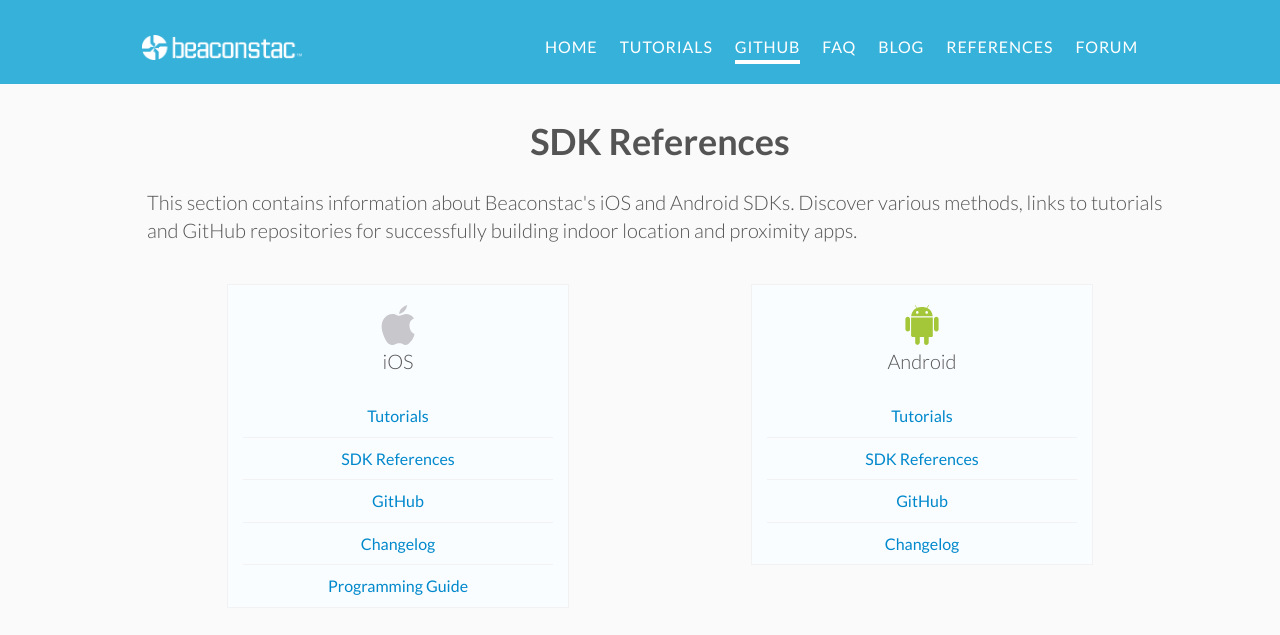
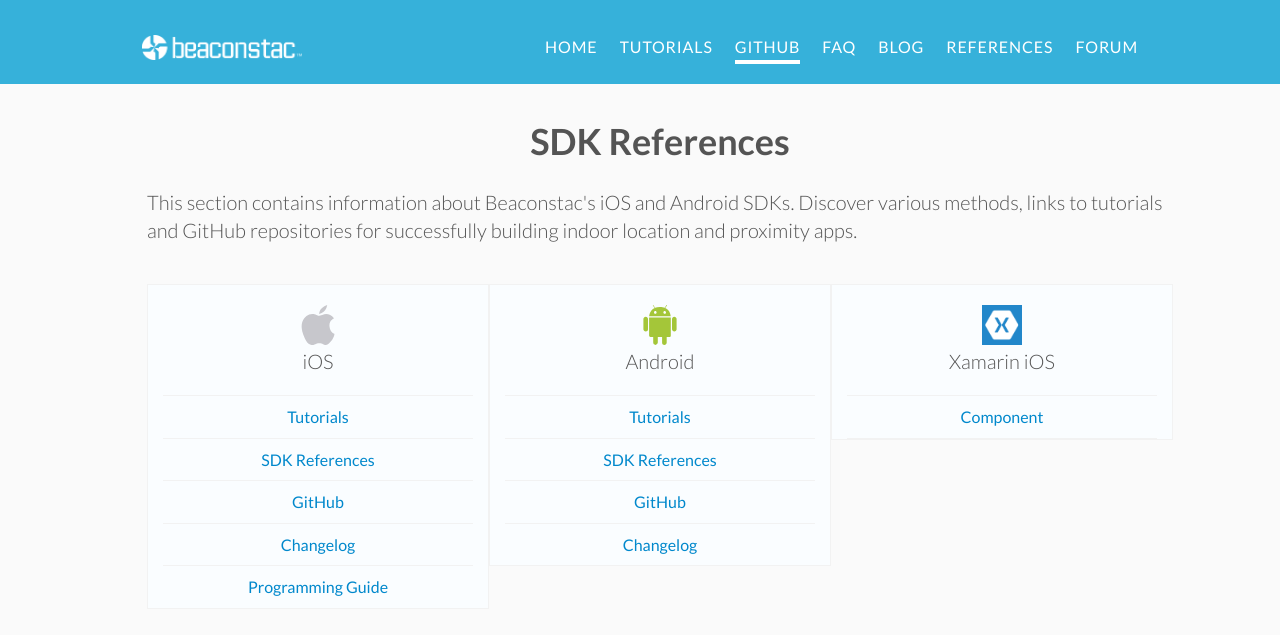
Before and after one commit to hulkco/beaconstac.github.io, a Jekyll site: the page built from docs/references.md, in a window 1280 px wide and 900 px high. Shown: the top 635 px of the window. Built offline with Jekyll 4.4.1, drawn with Linux system fonts in a browser that asks for light colours; nearby versions of some CDN libraries; some web fonts are replaced.

Commit message:
Added xamarin iOS component reference

```diff
--- a/_includes/references_template.html
+++ b/_includes/references_template.html
@@ -1,7 +1,9 @@
 <div class="row" style="margin-top:20px;">
     <h2 class="text-center">SDK References</h2>
+
     <div class="large-12 columns">
-        <h3>This section contains information about Beaconstac's iOS and Android SDKs. Discover various methods, links to tutorials and GitHub repositories for successfully building indoor location and proximity apps.
+        <h3>This section contains information about Beaconstac's iOS and Android SDKs. Discover various methods, links
+            to tutorials and GitHub repositories for successfully building indoor location and proximity apps.
         </h3>
     </div>
 </div>
@@ -9,8 +11,9 @@
 
 <div class="row" style="margin-top:20px;">
     <div class="large-12 columns">
-        <div class="large-4 columns android-block" style="margin-left:80px;">
+        <div class="large-4 columns sdk-block">
             <img class="center-image" src="/images/Apple logo.svg" height="auto" width="40px" alt="apple logo"/>
+
             <h3 class="text-center" style="margin-top:2px;">iOS</h3>
             <ul class="text-center">
                 <li>
@@ -20,18 +23,20 @@
                     <a href="/docs/references/ios/index.html">SDK References</a>
                 </li>
                 <li>
-                        <a href="https://github.com/Beaconstac/iOS-SDK">GitHub</a>
+                    <a target="_blank" href="https://github.com/Beaconstac/iOS-SDK">GitHub</a>
                 </li>
                 <li>
-                        <a href="https://github.com/Beaconstac/iOS-SDK/blob/master/CHANGELOG.md" target="_blank">Changelog</a>
+                    <a href="https://github.com/Beaconstac/iOS-SDK/blob/master/CHANGELOG.md"
+                       target="_blank">Changelog</a>
                 </li>
                 <li style="border:none;">
                     <a href="/docs/references/ios/programming-guide.html" target="_blank">Programming Guide</a>
                 </li>
             </ul>
         </div>
-            <div class="large-4 columns android-block" style="margin-right:80px;">
+        <div class="large-4 columns sdk-block">
             <img class="center-image" src="/images/Android logo.svg" height="auto" width="40px" alt="apple logo"/>
+
             <h3 class="text-center" style="margin-top:2px;">Android</h3>
             <ul class="text-center">
                 <li>
@@ -41,13 +46,28 @@
                     <a href="/docs/references/android/index.html">SDK References</a>
                 </li>
                 <li>
-                        <a href="https://github.com/Beaconstac/Android-SDK">GitHub</a>
+                    <a target="_blank" href="https://github.com/Beaconstac/Android-SDK">GitHub</a>
                 </li>
                 <li style="border:none;">
                     <a href="https://github.com/Beaconstac/Android-SDK/releases" target="_blank">Changelog</a>
                 </li>
             </ul>
         </div>
+
+        <div class="large-4 columns sdk-block">
+            <img class="center-image" src="/images/xamarin.jpg" height="auto" width="40px" alt="apple logo"/>
+
+            <h3 class="text-center" style="margin-top:2px;">Xamarin iOS</h3>
+            <ul class="text-center">
+                <li>
+                    <a target="_blank" href="https://components.xamarin.com/view/Beaconstac">Component</a>
+                </li>
+
+            </ul>
+        </div>
+
+
+
     </div>
 </div>
 </div>
--- a/stylesheets/main.css
+++ b/stylesheets/main.css
@@ -318,11 +318,7 @@
   color:#545454;
 }
 
-.post-section li{
-  /*color:#36b1da;*/
-}
-
-.android-block{
+.sdk-block{
   padding-top:20px;
   background-color: #fafdff;
   border:1px solid #f2f2f2;
@@ -338,10 +334,14 @@
   text-align:center;
 }
 
-.android-block li{
+.sdk-block li{
   padding-top:8px;
   padding-bottom:8px;
   border-bottom:1px solid #f2f2f2;
+}
+
+.sdk-block ul li:first-child{
+    border-top: 1px solid #f2f2f2;
 }
 
 .container{
```
Also changed, not shown: images/xamarin.jpg (added). Lines whose indentation alone changed are shown as unchanged.
